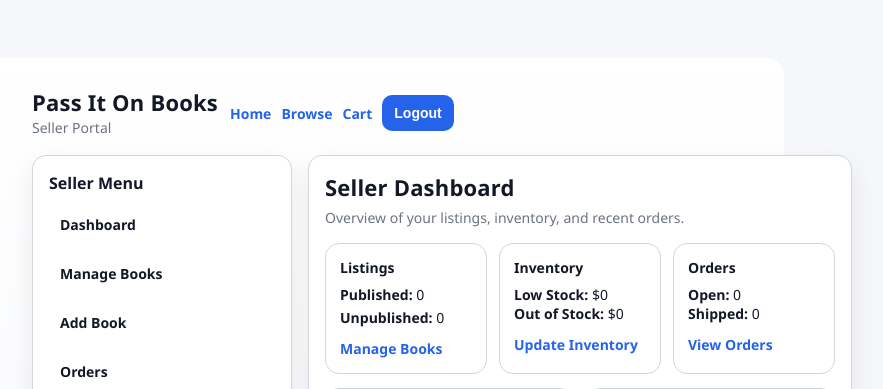
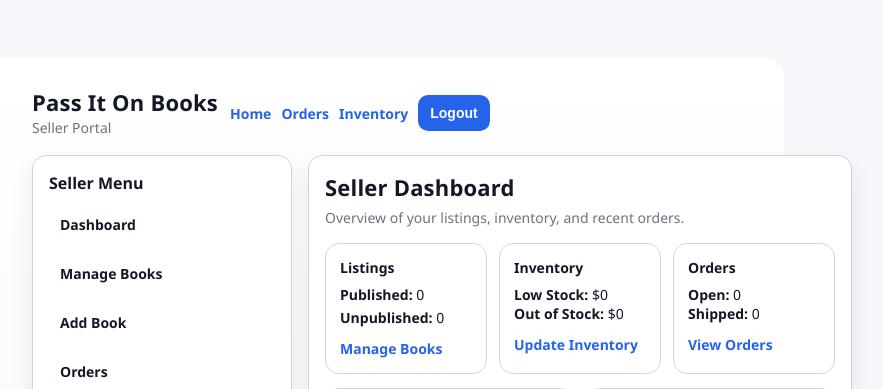
Before and after one commit to athishr88/software_eng_class_project, a Django app: page /seller/ in a window 1280 px wide. Shown: the top 389 px of the page, without its empty margins (306-1189 px from the left). Run offline with Django 5.2, Linux system fonts and the light colour scheme.

Commit message:
changed seller top actions to be more fitting for seller actions
changed the actions in the seller top bar from Browse and Cart to Orders and Inventory. Applied similar changes to the links as well.

```diff
--- a/Seller/templates/seller_base.html
+++ b/Seller/templates/seller_base.html
@@ -197,8 +197,8 @@
 
             <div class="top-actions">
                 <a class="link" href="{% url 'general_home' %}">Home</a>
-                <a class="link" href="{% url 'catalog' %}">Browse</a>
-                <a class="link" href="{% url 'cart' %}">Cart</a>
+                <a class="link" href="{% url 'seller_orders' %}">Orders</a>
+                <a class="link" href="{% url 'manage_inventory' %}">Inventory</a>
 
                 <form method="post" action="{% url 'logout' %}" style="margin:0;">
                     {% csrf_token %}
```
